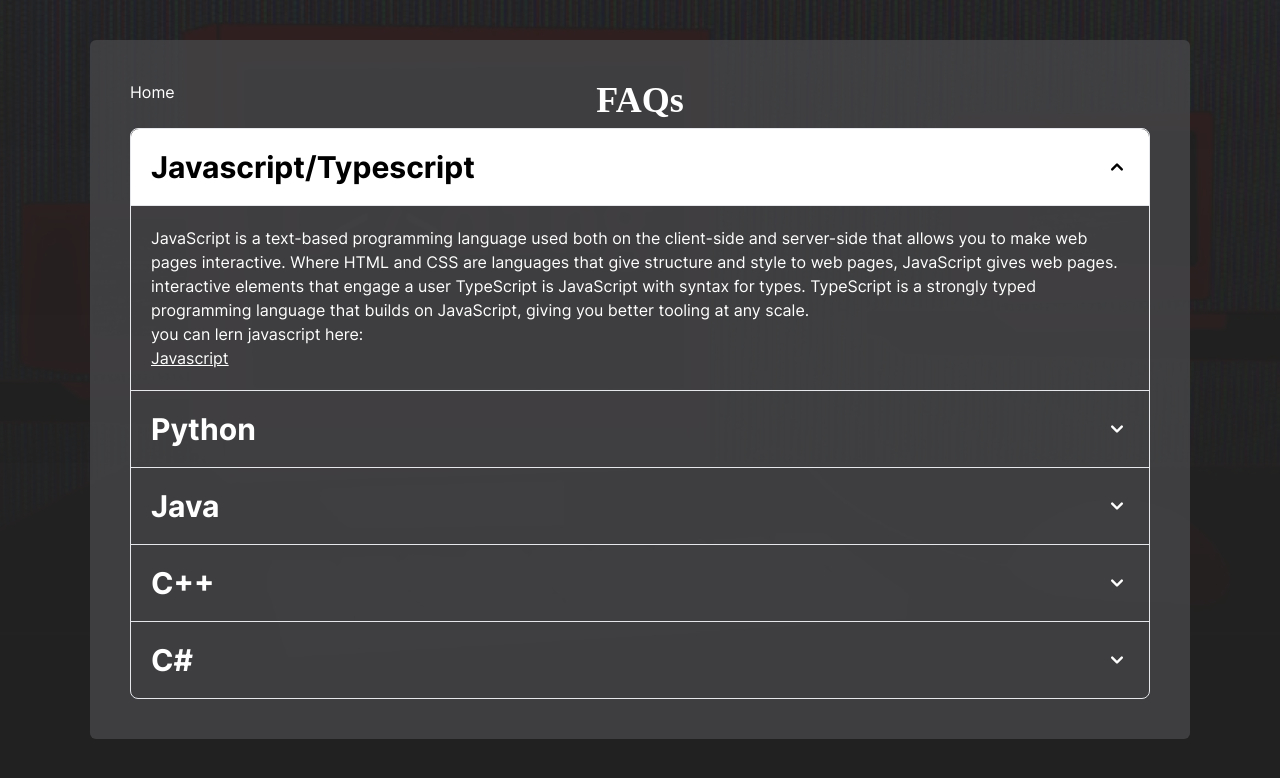
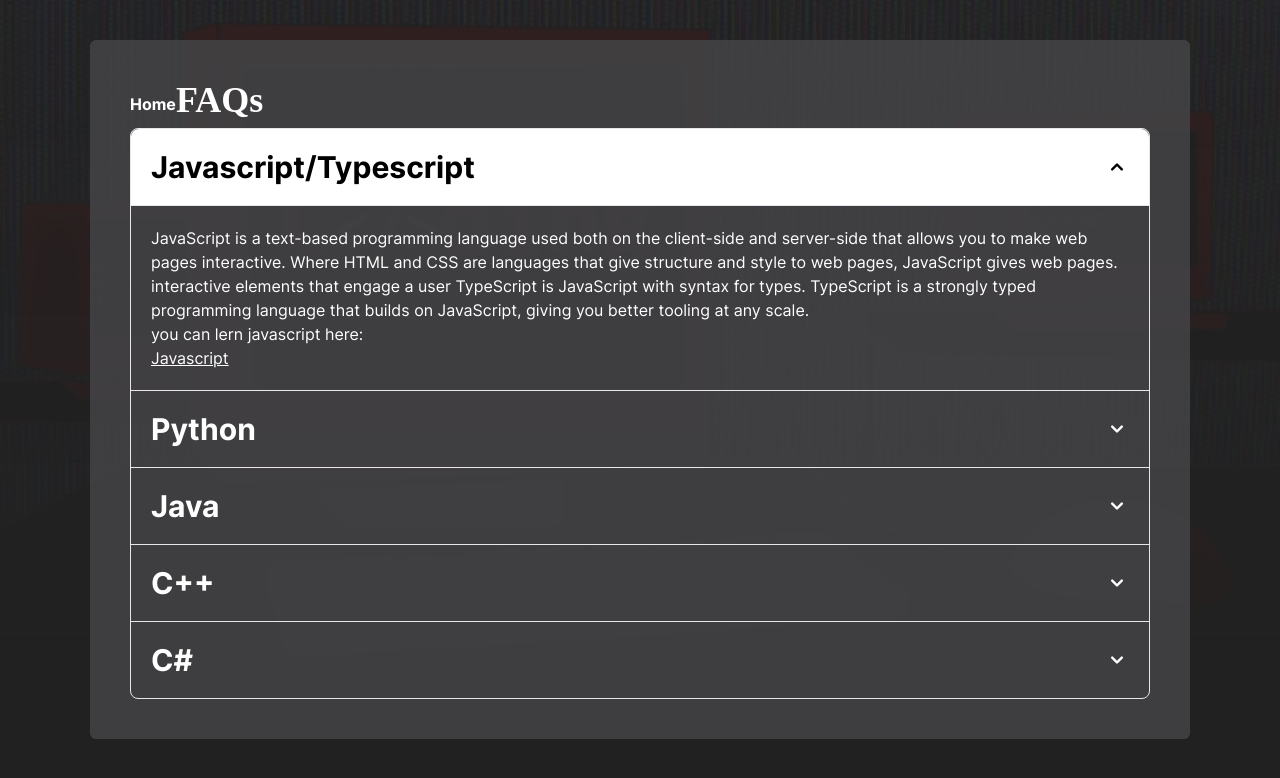
Before and after one commit to Superriot/coding.global-web, a Next.js app: page /faq in a window 1280 px wide. Shown: the top 778 px of the page. Built offline with nearby package versions, Linux system fonts and the light colour scheme; a web font is replaced by a local one.

Commit message:
fix: same height

```diff
--- a/src/pages/faq.tsx
+++ b/src/pages/faq.tsx
@@ -15,13 +15,16 @@ export default function Faq() {
 
       <main>
         <section className='layout my-10 rounded-md bg-dark-light bg-opacity-80 p-10 '>
-          <Link
-            className='rounded bg-blue-500  py-2 px-4 font-bold hover:bg-blue-700'
-            href='/'
-          >
-            <button className='absolute mt-auto'>Home</button>
-          </Link>
-          <h1 className='mb-2 text-center font-secondary text-white'>FAQs</h1>
+          <div className='flex items-center'>
+            <Link href='/'>
+              <button className='rounded bg-blue-500 font-bold hover:bg-blue-700'>
+                Home
+              </button>
+            </Link>
+
+            <h1 className='mb-2 text-center font-secondary text-white'>FAQs</h1>
+          </div>
+
           <Accordion>
             <Accordion.Panel>
               <Accordion.Title>Javascript/Typescript</Accordion.Title>
```
